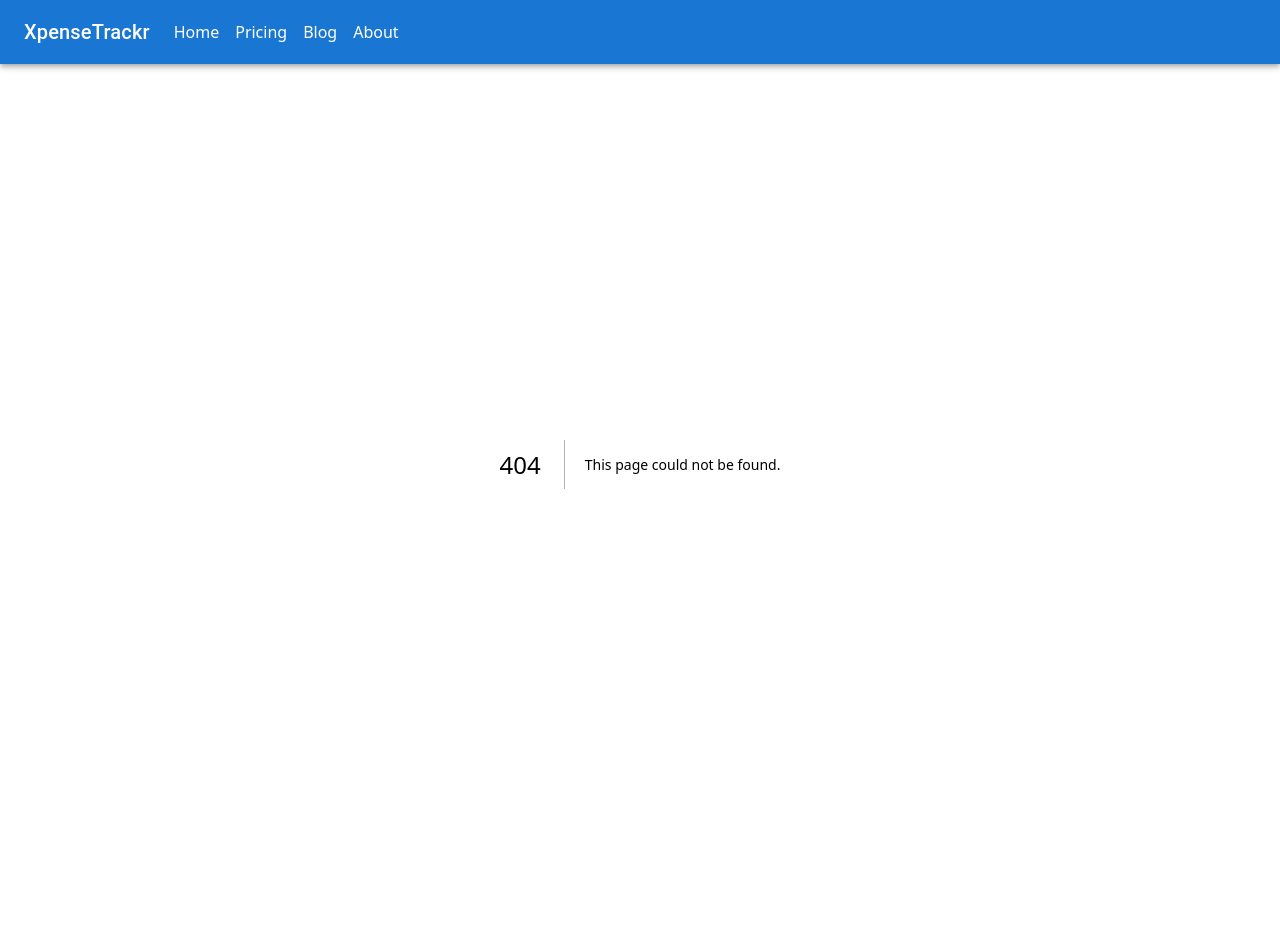
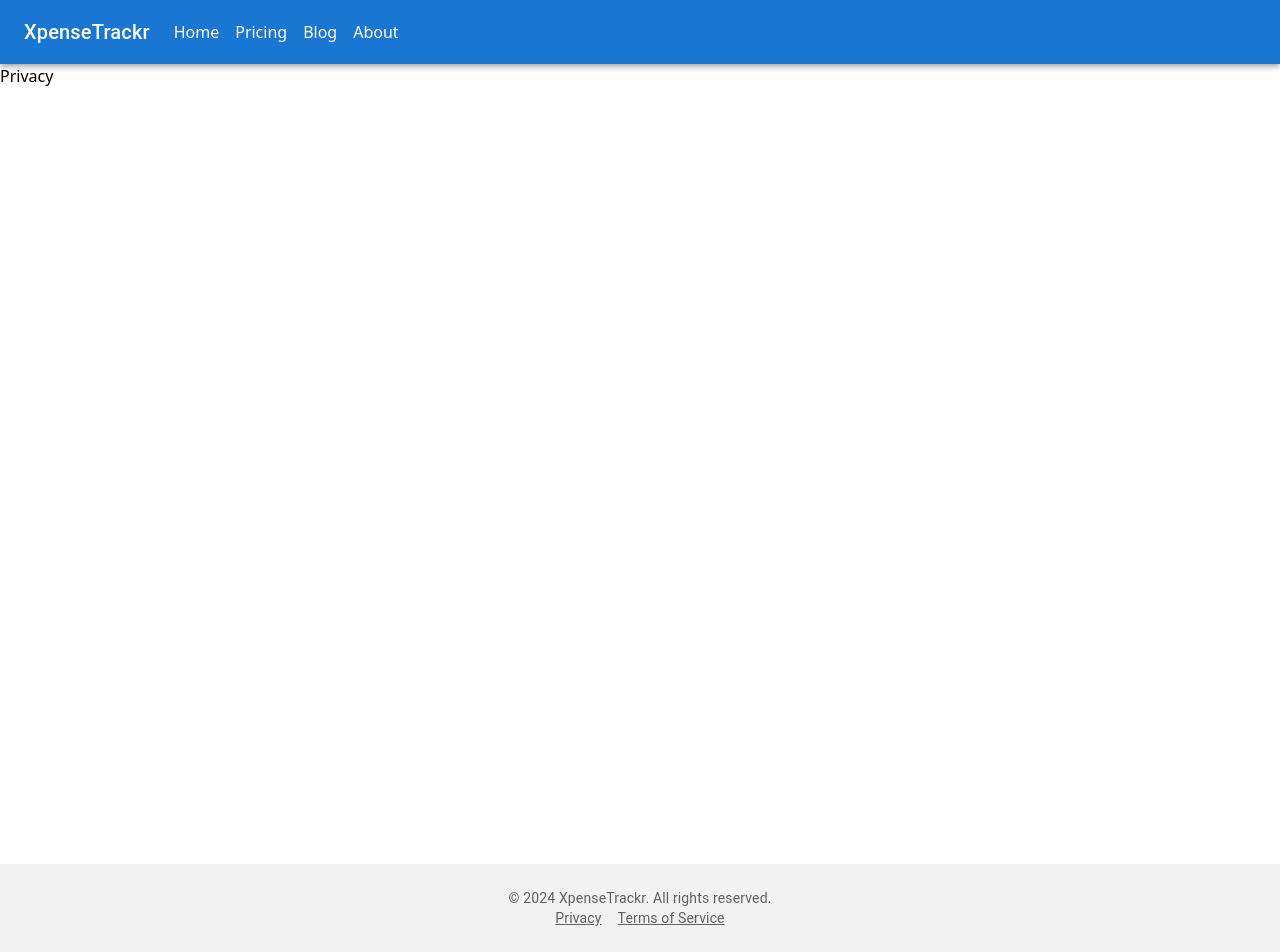
Before and after one commit to adnjoo/xtrack, a Next.js app in the folder next/: page /privacy in a window 1280 px wide. Before the commit this address had no page. Before the commit the page ends 864 px from the top, so only its background shows below. Built offline with nearby package versions, Linux system fonts and the light colour scheme.

Commit message:
footer (#22)

```diff
--- /dev/null
+++ b/next/src/app/components/Footer.tsx
@@ -0,0 +1,55 @@
+"use client";
+
+import NextLink from "next/link";
+import React from "react";
+import Box from "@mui/material/Box";
+import Typography from "@mui/material/Typography";
+import Link from "@mui/material/Link";
+import { appName } from "@/app/components/MyAppBar";
+
+// TODO: reconcile with PAGES in MyAppBar
+export const FOOTER: any = {
+  PRIVACY: {
+    href: "/privacy",
+    label: "Privacy",
+  },
+  TERMS: {
+    href: "/tos",
+    label: "Terms of Service",
+  },
+};
+
+function Footer() {
+  return (
+    <Box
+      component="footer"
+      sx={{
+        display: "absolute",
+        bottom: 0,
+        py: 3,
+        px: 2,
+        mt: "auto",
+        background: "rgba(0, 0, 0, 0.05)",
+      }}
+    >
+      <Typography variant="body2" color="text.secondary" align="center">
+        &copy; {new Date().getFullYear()} {appName}. All rights reserved.
+      </Typography>
+      <Typography variant="body2" color="text.secondary" align="center">
+        {Object.keys(FOOTER).map((key) => (
+          <Link
+            key={key}
+            component={NextLink}
+            color="inherit"
+            href={FOOTER[key].href}
+            sx={{ mx: 1 }}
+          >
+            {FOOTER[key].label}
+          </Link>
+        ))}
+      </Typography>
+    </Box>
+  );
+}
+
+export default Footer;
--- a/next/src/app/layout.tsx
+++ b/next/src/app/layout.tsx
@@ -2,6 +2,7 @@ import type { Metadata } from "next";
 import "./globals.css";
 import { ClerkProvider } from "@clerk/nextjs";
 import MyAppBar from "@/app/components/MyAppBar";
+import Footer from "@/app/components/Footer";
 
 export const metadata: Metadata = {
   title: "Create Next App",
@@ -18,7 +19,8 @@ export default function RootLayout({
       <html lang="en">
         <body>
           <MyAppBar />
-          {children}
+          <main className="min-h-screen">{children}</main>
+          <Footer />
         </body>
       </html>
     </ClerkProvider>
--- /dev/null
+++ b/next/src/app/privacy/page.tsx
@@ -0,0 +1,7 @@
+export default function Privacy() {
+  return (
+    <div>
+      <h1>Privacy</h1>
+    </div>
+  );
+}
--- /dev/null
+++ b/next/src/app/tos/page.tsx
@@ -0,0 +1,7 @@
+export default function TOS() {
+  return (
+    <div>
+      <h1>Terms of Service</h1>
+    </div>
+  );
+}
```
